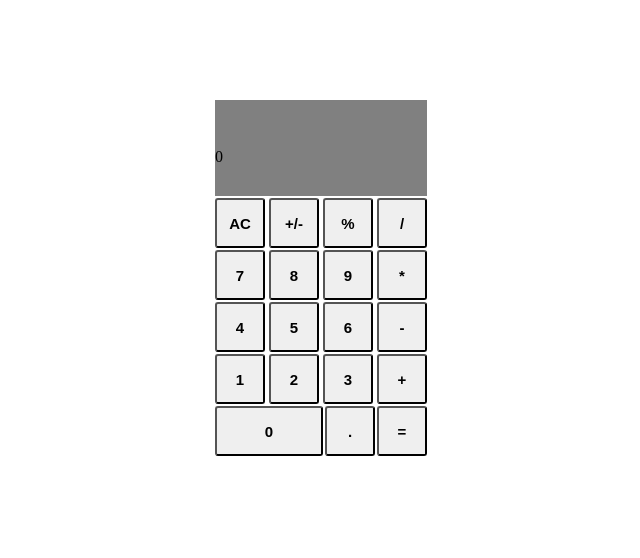
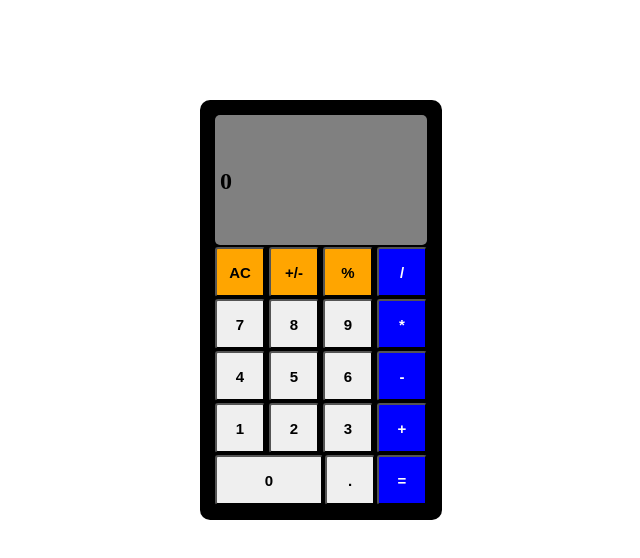
Before and after one commit to asim1734/odin-calculator, a plain HTML site: page index.html in a window 1280 px wide. Shown: the whole page, without its empty margins (319-959 px from the left). Drawn offline with Linux system fonts and the light colour scheme.

Commit message:
Style it.

```diff
--- a/style.css
+++ b/style.css
@@ -21,8 +21,17 @@
 .current-value, .expression{
     width: 100%;
     height: 3em;
+}
+
+.current-value{
+    font-weight: bolder;
+    font-size: 1.5rem;
+}
+
+.display{
     background-color: grey;
-
+    border-radius: 5px;
+    padding: 5px;
 }
 
 button{
@@ -42,3 +51,19 @@ button{
 .wide{
     flex: 2;
 }
+
+.calculator{
+    background-color: black;
+    padding: 15px;
+    border-radius: 10px;
+}
+
+.function {
+    background-color: orange;
+    color: black;
+  }
+
+  .operator {
+    background-color: blue;
+    color: white;
+  }
```
